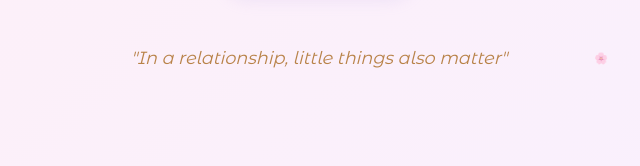
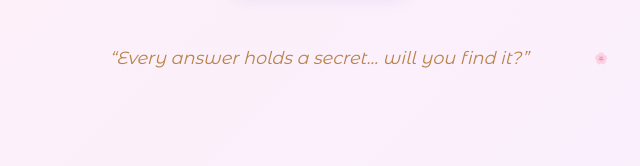
Before and after one commit to aksharaammuz/unlock-my-mood, a plain HTML site: page index.html in a window 1280 px wide. Shown: the part 490-656 px from the top of the page, 321-961 px from the left. Drawn offline with Linux system fonts and the light colour scheme.

Commit message:
Update index.html

```diff
--- a/index.html
+++ b/index.html
@@ -187,7 +187,7 @@
     <h1>Unlock My Mood</h1>
     <p class="subheading">here we gooooi</p>
     <button class="start-btn">Let's Start</button>
-    <p class="relation-text">"In a relationship, little things also matter"</p>
+    <p class="relation-text">“Every answer holds a secret… will you find it?”</p>
 
     <script>
         // Create falling flowers
@@ -259,4 +259,5 @@
 
     </script>
 </body>
+
 </html>
```
